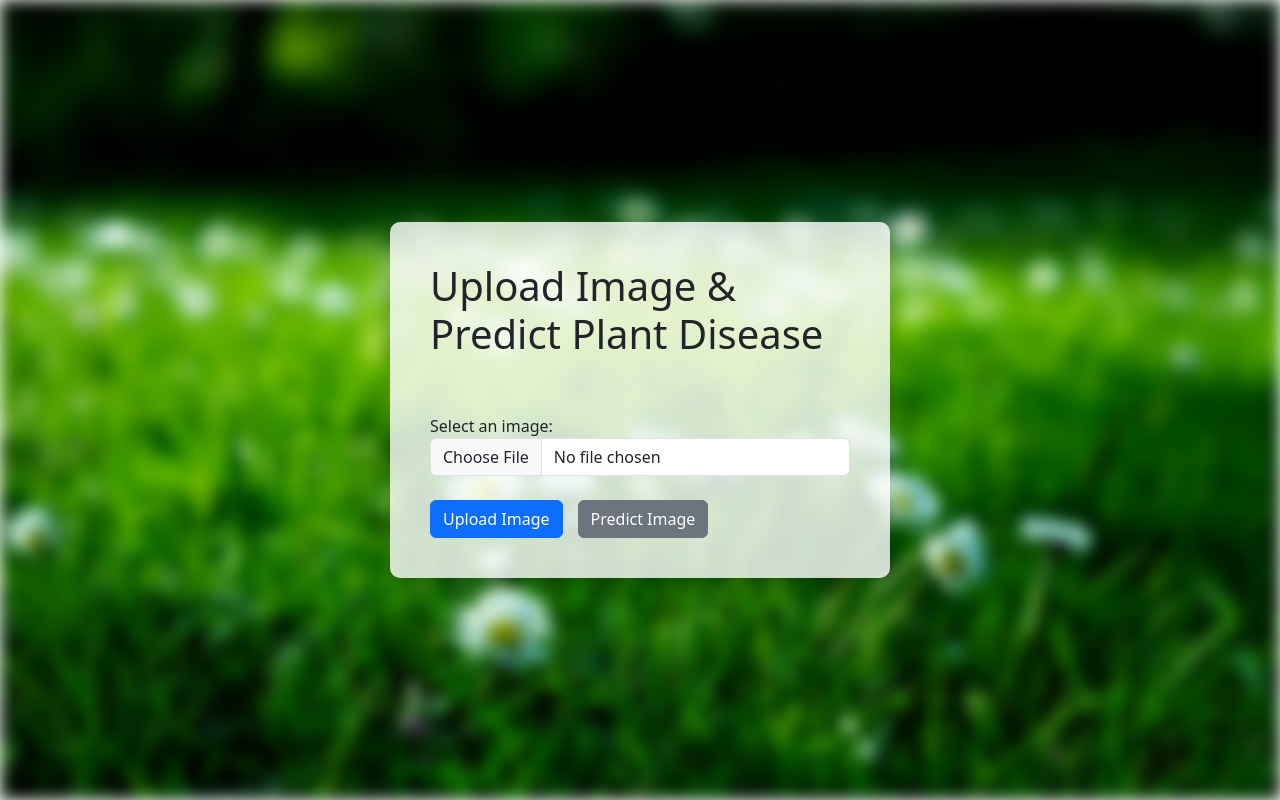
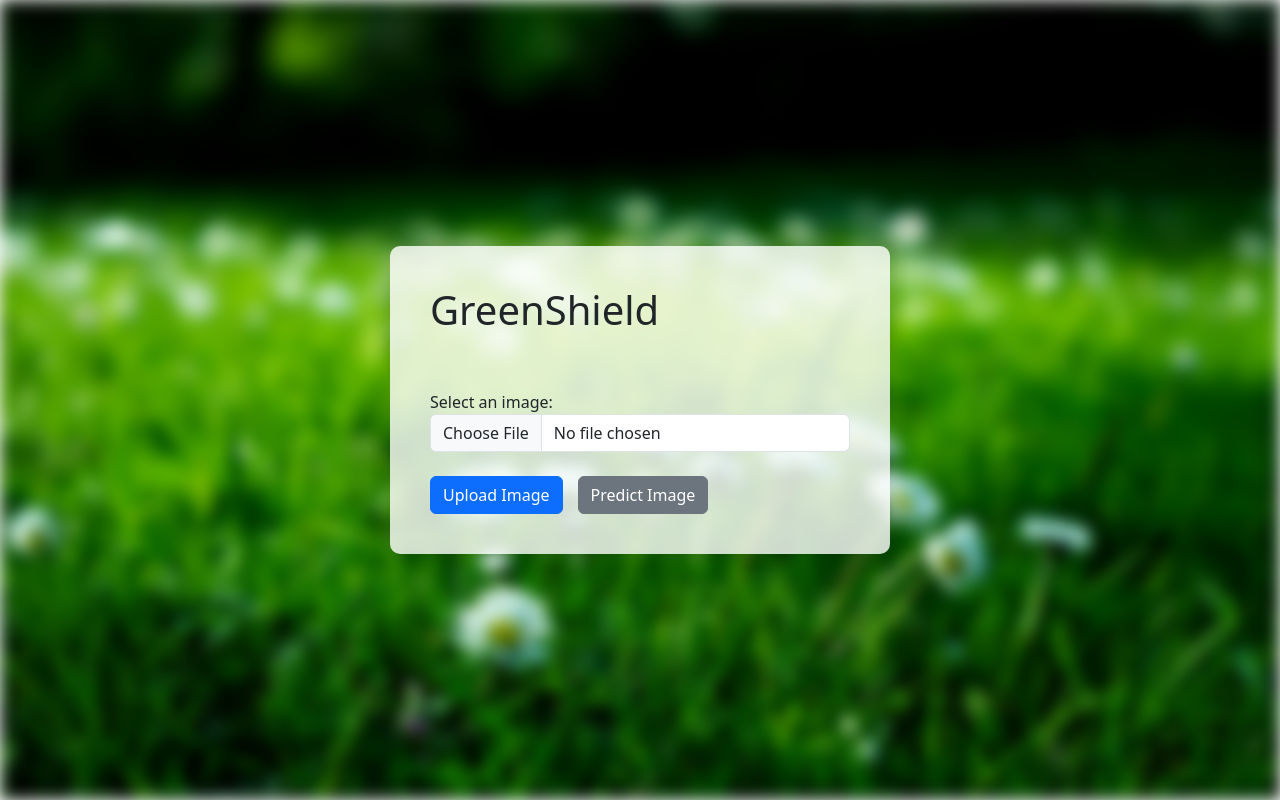
Before and after one commit to Lahirusampath2000/plant-disease-detection, a React (Create React App) app in the folder frontend/: page /upload-image in a window 1280 px wide. Built offline with nearby package versions, Linux system fonts and the light colour scheme.

Commit message:
title change

```diff
--- a/frontend/src/components/imageUpload.js
+++ b/frontend/src/components/imageUpload.js
@@ -81,7 +81,7 @@ const ImageUpload = () => {
           width: "100%",
         }}
       >
-        <h1>Upload Image & Predict Plant Disease</h1>
+        <h1>GreenShield</h1>
         <br />
         {responseMsg.status === "success" && <div className="alert alert-success">{responseMsg.message}</div>}
         {responseMsg.error && <div className="alert alert-danger">{responseMsg.error}</div>}
```
